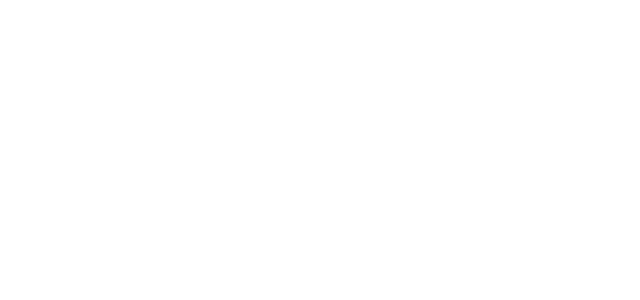
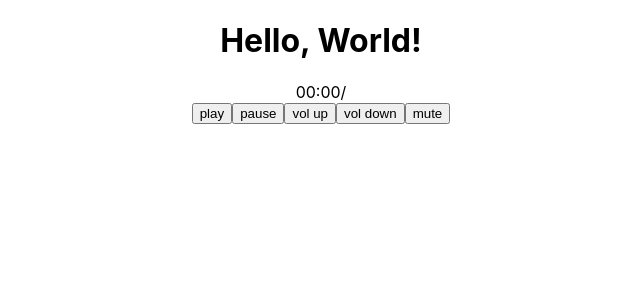
Before and after one commit to ba58ajbse/audio-player, a React (Create React App) app: page / in a window 1280 px wide. Shown: the top 300 px of the page, without its empty margins (319-959 px from the left). Built offline with nearby package versions, Linux system fonts and the light colour scheme.

Commit message:
add basic features

```diff
--- a/src/components/App.tsx
+++ b/src/components/App.tsx
@@ -1,8 +1,13 @@
 import React from 'react'
+import Audio from './Audio'
 import '../assets/css/App.css'
 
 const App: React.FC = () => {
-  return <div className="App" />
+  return (
+    <div className="App">
+      <Audio />
+    </div>
+  )
 }
 
 export default App
--- /dev/null
+++ b/src/components/Audio.tsx
@@ -0,0 +1,75 @@
+import React, { useState, useEffect } from 'react'
+import mp3URL from '../assets/audio/lilla.mp3'
+import setTimeDisp from './utils/util'
+
+const AudioComponent: React.FC = () => {
+  const [track, setTrack] = useState<HTMLAudioElement>(new Audio())
+  const [duration, setDuration] = useState({ sec: 0, minSec: '' })
+  const [currentTime, setCrrentTime] = useState({ sec: 0, minSec: '00:00' })
+
+  useEffect(() => {
+    track.src = mp3URL
+    track.onloadedmetadata = () => {
+      const durTime = setTimeDisp(track.duration)
+      setDuration({ ...duration, sec: durTime.numSec, minSec: durTime.minSec })
+    }
+    track.ontimeupdate = () => {
+      timeupdate(track.currentTime)
+    }
+  }, [])
+
+  const timeupdate = (updateSec: number) => {
+    const curTime = setTimeDisp(updateSec)
+    setCrrentTime({
+      ...currentTime,
+      sec: curTime.numSec,
+      minSec: curTime.minSec,
+    })
+  }
+
+  const volumeUp = () => {
+    if (track.volume > 0.85) {
+      track.volume = 1
+    } else {
+      track.volume += 0.15
+    }
+  }
+  const volumeDown = () => {
+    if (track.volume < 0.15) {
+      track.volume = 0
+    } else {
+      track.volume -= 0.15
+    }
+  }
+  const mute = () => {
+    track.muted = !track.muted
+  }
+
+  return (
+    <div>
+      <h1>Hello, World!</h1>
+      <span>
+        {currentTime.minSec}/{duration.minSec}
+      </span>
+      <div>
+        <button type="button" onClick={() => track.play()}>
+          play
+        </button>
+        <button type="button" onClick={() => track.pause()}>
+          pause
+        </button>
+        <button type="button" onClick={() => volumeUp()}>
+          vol up
+        </button>
+        <button type="button" onClick={() => volumeDown()}>
+          vol down
+        </button>
+        <button type="button" onClick={() => mute()}>
+          mute
+        </button>
+      </div>
+    </div>
+  )
+}
+
+export default AudioComponent
--- /dev/null
+++ b/src/components/utils/util.ts
@@ -0,0 +1,17 @@
+const zeroPad = (str: string): string => {
+  if (str.length === 1) {
+    return `0${str}`
+  }
+  return str
+}
+
+const setTimeDisp = (time: number): { numSec: number; minSec: string } => {
+  const numSec = Math.floor(time)
+  const min = Math.floor(time / 60)
+  const sec = Math.floor(time - min * 60)
+  const minSec = `${zeroPad(String(min))}:${zeroPad(String(sec))}`
+
+  return { numSec, minSec }
+}
+
+export default setTimeDisp
```
